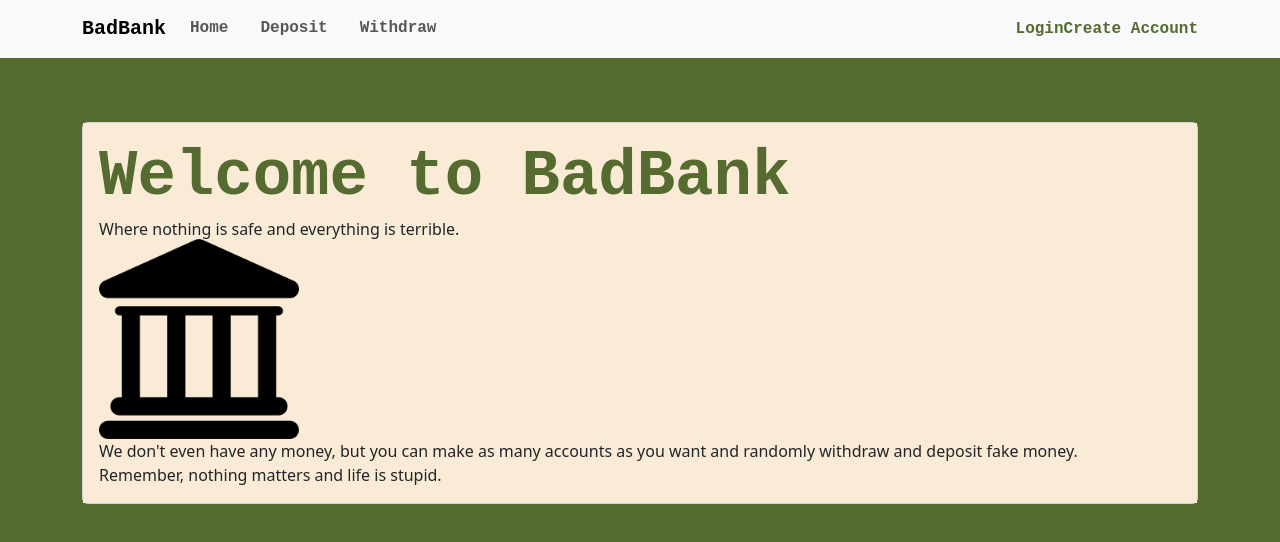
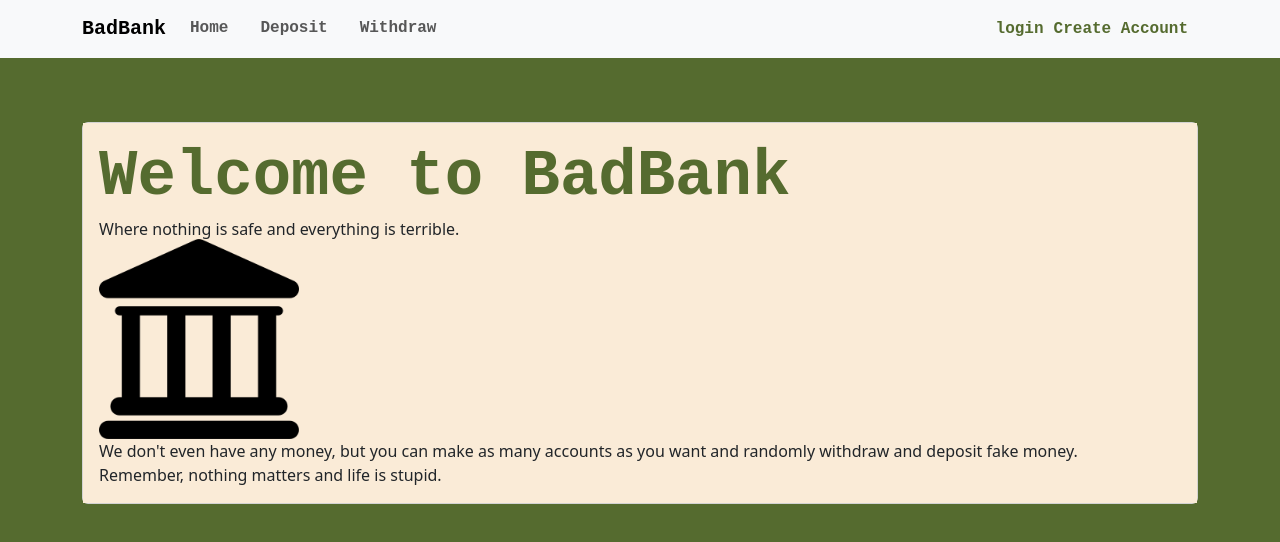
Before and after one commit to itsmebrenbren/BadBank, a React (Create React App) app in the folder badbank-app/: page / in a window 1280 px wide. Shown: the top 542 px of the page. Built offline with nearby package versions, Linux system fonts and the light colour scheme.

Commit message:
added space in navbar

```diff
--- a/badbank-app/src/App.css
+++ b/badbank-app/src/App.css
@@ -19,3 +19,7 @@ body {
 .body-background {
   background-color:antiquewhite;
 }
+
+.nav-link-space {
+  margin-right: 10px;
+}
--- a/badbank-app/src/components/navbar.tsx
+++ b/badbank-app/src/components/navbar.tsx
@@ -1,5 +1,4 @@
 import React from 'react';
-import { useState } from 'react';
 import { Container, Nav, Navbar, OverlayTrigger, Popover, Dropdown } from 'react-bootstrap';
 import { Link, useNavigate } from 'react-router-dom';
 import { useAtom } from 'jotai';
@@ -15,11 +14,6 @@ export default function Menu({ isAuthenticated }: MenuProps) {
   const { logout } = useAuth();
   const navigate = useNavigate();
 
-  const handleLogout = () => {
-    localStorage.removeItem('token');
-    setUser(null);
-    navigate('/');
-  };
 
   const popoverHome = (
     <Popover id="popover-basic" className='title'>
@@ -94,7 +88,7 @@ export default function Menu({ isAuthenticated }: MenuProps) {
        {isAuthenticated && user ? (
           <Dropdown>
             <Dropdown.Toggle variant="success" id="dropdown-basic">
-              {user.userName || user.email}
+              {user.userName}
             </Dropdown.Toggle>
             <Dropdown.Menu>
               <Dropdown.Item onClick={logout}>Logout</Dropdown.Item>
@@ -103,10 +97,10 @@ export default function Menu({ isAuthenticated }: MenuProps) {
         ) : (
           <>
             <OverlayTrigger placement="bottom" delay={{ show: 250, hide: 400 }} overlay={popoverLogin}>
-              <Nav.Link as={Link} to="/login">Login</Nav.Link>
+              <Nav.Link as={Link} to="/login" className='nav-link-space'>login</Nav.Link>
             </OverlayTrigger>
             <OverlayTrigger placement="bottom" delay={{ show: 250, hide: 400 }} overlay={popoverCreateAccount}>
-              <Nav.Link as={Link} to="/createaccount">Create Account</Nav.Link>
+              <Nav.Link as={Link} to="/createaccount" className='nav-link-space'>Create Account</Nav.Link>
             </OverlayTrigger>
           </>
         )}
```
